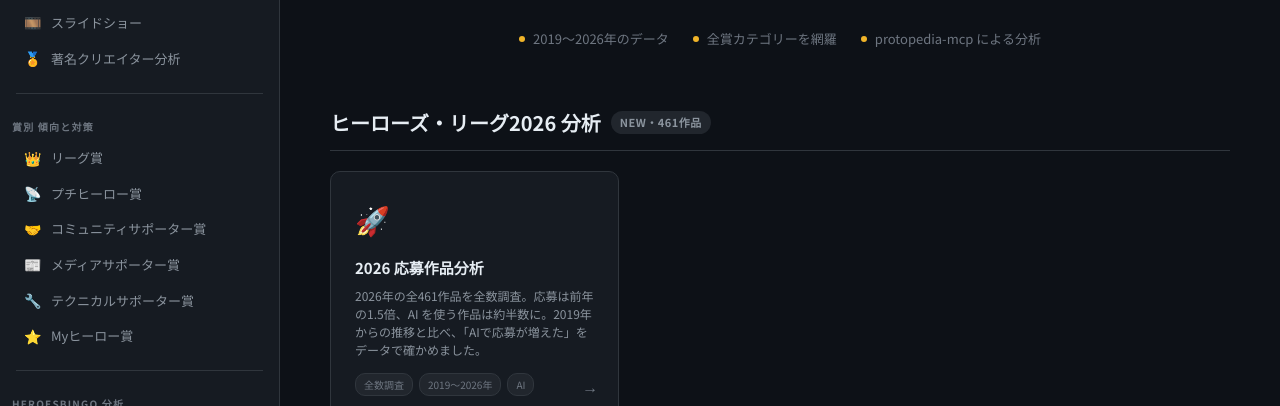
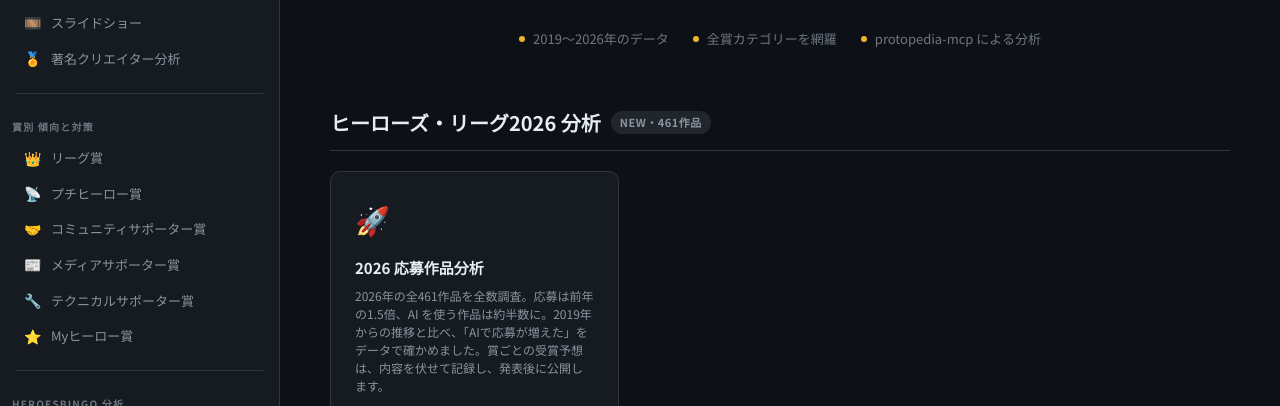
Before and after one commit to qurihara/HeroesLeague-analysis, a plain HTML site: page index.html in a window 1280 px wide. Shown: the part 384-790 px from the top of the page. Drawn offline with Linux system fonts and the light colour scheme.

Commit message:
Add award predictions section (official API data; content withheld until results)
Co-Authored-By: Claude Fable 5.2 <noreply@anthropic.com>

```diff
--- a/index.html
+++ b/index.html
@@ -354,7 +354,7 @@
         <a class="card" href="hl2026-analysis.html" style="--card-color:#f85149">
           <div class="card-icon">🚀</div>
           <div class="card-title">2026 応募作品分析</div>
-          <div class="card-desc">2026年の全461作品を全数調査。応募は前年の1.5倍、AI を使う作品は約半数に。2019年からの推移と比べ、「AIで応募が増えた」をデータで確かめました。</div>
+          <div class="card-desc">2026年の全461作品を全数調査。応募は前年の1.5倍、AI を使う作品は約半数に。2019年からの推移と比べ、「AIで応募が増えた」をデータで確かめました。賞ごとの受賞予想は、内容を伏せて記録し、発表後に公開します。</div>
           <div class="card-tags"><span class="tag">全数調査</span><span class="tag">2019〜2026年</span><span class="tag">AI</span></div>
           <span class="card-arrow">→</span>
         </a>
```
Also changed, not shown: 3 other files.
